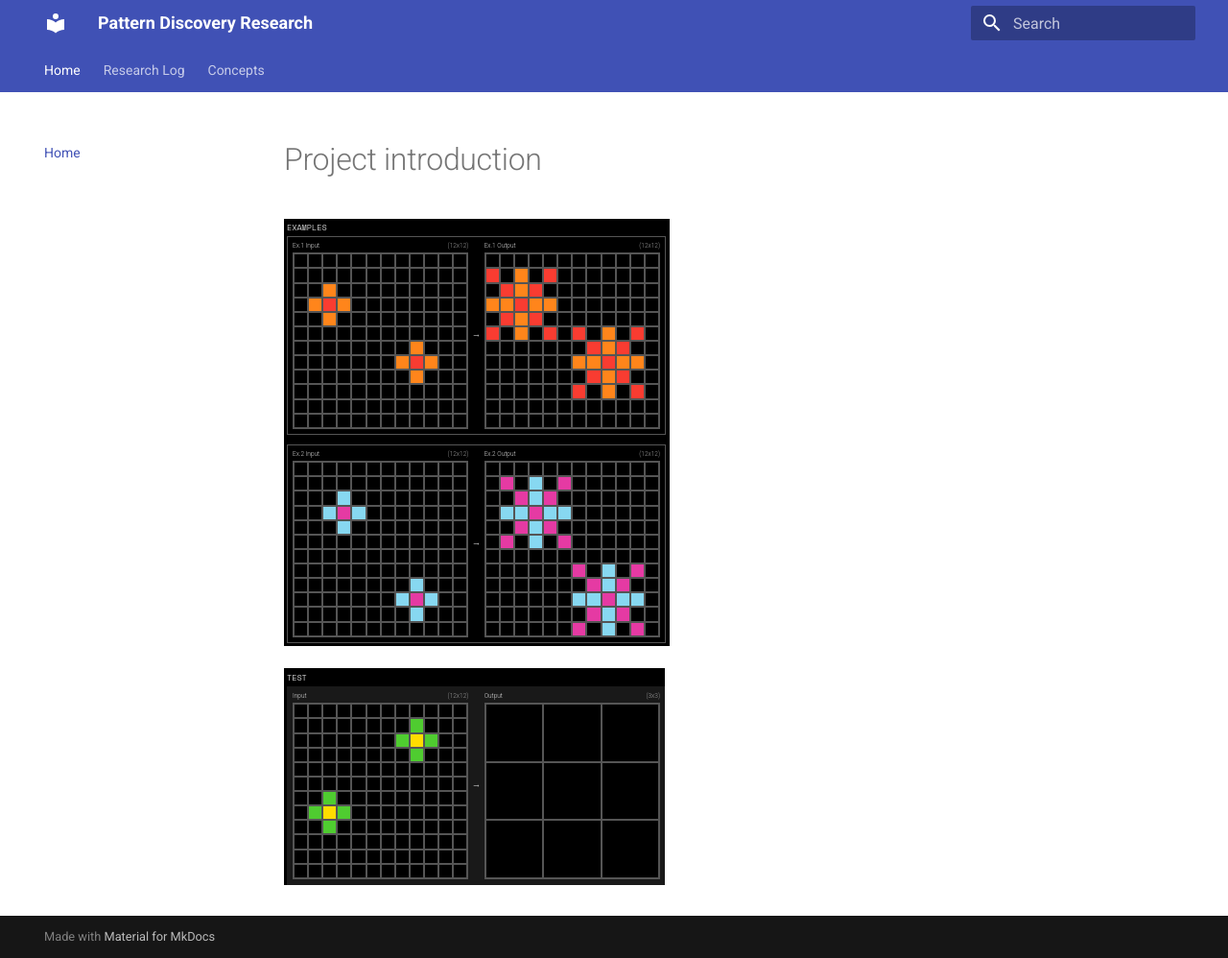
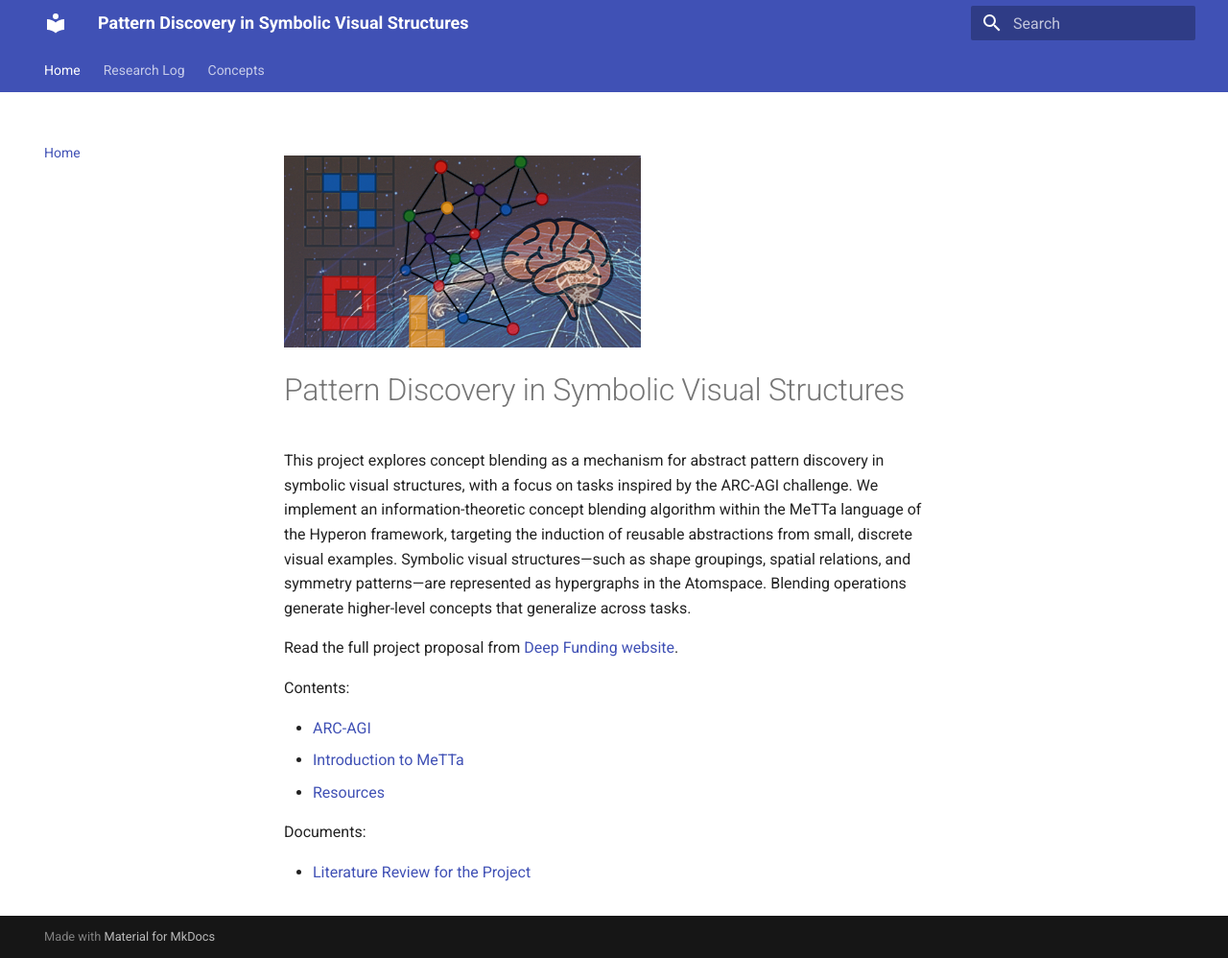
Before and after one commit to mletonsa/symbolic-visual-structures-with-MeTTa, an MkDocs documentation site: the page built from docs/index.md, in a window 1280 px wide and 998 px high. Shown: the whole window at 96% size. Built offline with MkDocs 1.6.1 and Material for MkDocs 9.7.7, drawn with Linux system fonts in a browser that asks for light colours.

Commit message:
Update documentation

```diff
--- a/docs/index.md
+++ b/docs/index.md
@@ -1,6 +1,17 @@
-# Project introduction
+![Logo](pics/logo.png)
 
+# Pattern Discovery in Symbolic Visual Structures
 
-![Description of the ARC task](pics/arc1.png)
+This project explores concept blending as a mechanism for abstract pattern discovery in symbolic visual structures, with a focus on tasks inspired by the ARC-AGI challenge. We implement an information-theoretic concept blending algorithm within the MeTTa language of the Hyperon framework, targeting the induction of reusable abstractions from small, discrete visual examples. Symbolic visual structures—such as shape groupings, spatial relations, and symmetry patterns—are represented as hypergraphs in the Atomspace. Blending operations generate higher-level concepts that generalize across tasks.
 
-![](pics/arc2.png)
+Read the full project proposal from [Deep Funding website](https://deepfunding.ai/proposal/pattern-discovery-in-symbolic-visual-structures/).
+
+Contents:
+
+* [ARC-AGI](arcagi.md)
+* [Introduction to MeTTa](metta.md)
+* [Resources](resources.md)
+
+Documents:
+
+* [Literature Review for the Project](Literature review 10022025.pdf)
--- a/mkdocs.yml
+++ b/mkdocs.yml
@@ -1,4 +1,4 @@
-site_name: Pattern Discovery Research
+site_name: Pattern Discovery in Symbolic Visual Structures
 theme:
   name: material
   features:
```
Also changed, not shown: docs/resources.md (+24 -1 lines), docs/pics/logo.png (added), 2 other files.
